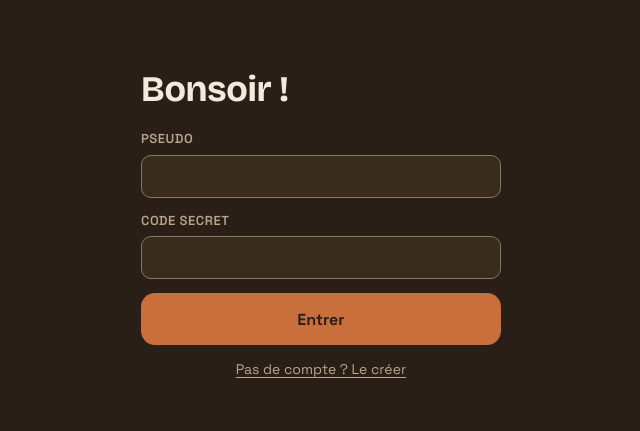
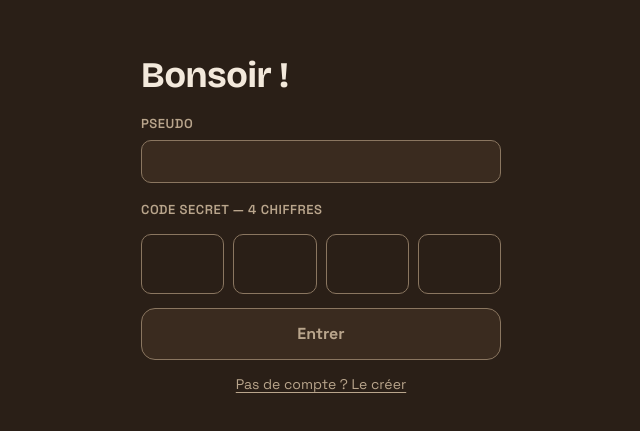
Before and after one commit to marcsuarez74/what-shall-we-play, a Next.js app: page /login in a window 1280 px wide. Shown: the part 175-606 px from the top of the page, without its empty margins (319-959 px from the left). Built offline with nearby package versions, Linux system fonts and the light colour scheme.

Commit message:
feat: saisie PIN 4 chiffres (connexion + inscription)

```diff
--- a/app/globals.css
+++ b/app/globals.css
@@ -277,6 +277,33 @@ input[type='file'] {
   text-underline-offset: 3px;
   text-align: center;
 }
+
+/* Saisie du code secret — 4 chiffres, type PIN */
+.pin-label {
+  display: block;
+  color: var(--doux-clair);
+  font-size: 13px;
+  font-weight: 600;
+  letter-spacing: 0.04em;
+  text-transform: uppercase;
+  margin-top: 4px;
+}
+.pin { display: flex; gap: 9px; }
+.pin input {
+  flex: 1;
+  min-width: 0;
+  height: 60px;
+  text-align: center;
+  font-size: 24px;
+  font-weight: 600;
+  font-family: var(--font-ui);
+  color: var(--creme);
+  background: var(--noyer);
+  border: 1.5px solid var(--doux);
+  border-radius: 10px;
+  padding: 0;
+}
+.pin input:focus { outline: none; border-color: var(--cuivre); }
 
 /* ---------- Ajout de jeu ---------- */
 .add-form {
--- a/components/AuthForm.tsx
+++ b/components/AuthForm.tsx
@@ -1,6 +1,7 @@
 'use client';
 import { useState } from 'react';
 import { useRouter } from 'next/navigation';
+import PinInput from './PinInput';
 
 export default function AuthForm({ mode }: { mode: 'login' | 'register' }) {
   const router = useRouter();
@@ -26,12 +27,11 @@ export default function AuthForm({ mode }: { mode: 'login' | 'register' }) {
       <label>Pseudo
         <input value={pseudo} onChange={(e) => setPseudo(e.target.value)} autoComplete="username" required />
       </label>
-      <label>Code secret
-        <input type="password" value={code} onChange={(e) => setCode(e.target.value)}
-               autoComplete={mode === 'login' ? 'current-password' : 'new-password'} required />
-      </label>
+      <span className="pin-label">Code secret — 4 chiffres</span>
+      <PinInput label="Code secret" value={code} onChange={setCode}
+                autoComplete={mode === 'login' ? 'current-password' : 'new-password'} />
       {error && <p className="error" role="alert">{error}</p>}
-      <button disabled={busy}>{mode === 'login' ? 'Entrer' : 'Créer mon compte'}</button>
+      <button disabled={busy || code.length !== 4}>{mode === 'login' ? 'Entrer' : 'Créer mon compte'}</button>
       <a href={mode === 'login' ? '/register' : '/login'}>
         {mode === 'login' ? 'Pas de compte ? Le créer' : 'Déjà un compte ? Entrer'}
       </a>
--- /dev/null
+++ b/components/PinInput.tsx
@@ -0,0 +1,51 @@
+'use client';
+import { useRef } from 'react';
+
+// Code secret = 4 chiffres (saisie type PIN, clavier numérique, avance automatique).
+// Le 1er champ porte aria-label={label} : getByLabel('Code secret') reste unique (compat E2E existante).
+export default function PinInput({ label, value, onChange, autoComplete }: {
+  label: string; value: string; onChange: (v: string) => void; autoComplete?: string;
+}) {
+  const refs = useRef<(HTMLInputElement | null)[]>([]);
+
+  function setDigit(i: number, raw: string) {
+    const digits = raw.replace(/\D/g, '');
+    if (digits.length > 2) { // remplissage direct (fill Playwright / collage multi-chiffres)
+      const v = digits.slice(0, 4);
+      onChange(v);
+      refs.current[Math.min(v.length, 3)]?.focus();
+      return;
+    }
+    if (digits.length === 2) { // frappé par-dessus un chiffre existant → on garde le nouveau
+      onChange((value.slice(0, i) + digits[1] + value.slice(i + 1)).slice(0, 4));
+      refs.current[Math.min(i + 1, 3)]?.focus();
+      return;
+    }
+    if (digits.length === 1) {
+      onChange((value.slice(0, i) + digits + value.slice(i + 1)).slice(0, 4));
+      refs.current[Math.min(i + 1, 3)]?.focus();
+      return;
+    }
+    onChange(value.slice(0, i) + value.slice(i + 1)); // effacement
+  }
+
+  return (
+    <div className="pin">
+      {[0, 1, 2, 3].map((i) => (
+        <input key={i} ref={(el) => { refs.current[i] = el; }}
+               inputMode="numeric" pattern="[0-9]*" maxLength={4}
+               aria-label={i === 0 ? label : `Chiffre ${i + 1}`}
+               autoComplete={i === 0 ? autoComplete : 'off'}
+               value={value[i] ?? ''}
+               onChange={(e) => setDigit(i, e.target.value)}
+               onKeyDown={(e) => {
+                 if (e.key === 'Backspace' && !value[i] && i > 0) {
+                   e.preventDefault();
+                   onChange(value.slice(0, i - 1) + value.slice(i));
+                   refs.current[i - 1]?.focus();
+                 }
+               }} />
+      ))}
+    </div>
+  );
+}
```
